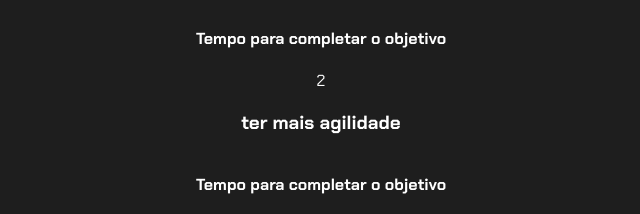
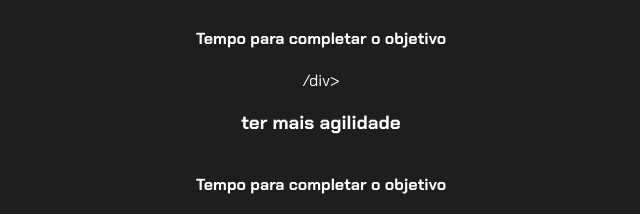
Before and after one commit to nathalyabarbosa/site-criativo-alura, a plain HTML site: page index.html in a window 1280 px wide. Shown: the part 425-639 px from the top of the page, 319-959 px from the left. Drawn offline with Linux system fonts and the light colour scheme.

Commit message:
44444444

```diff
--- a/index.html
+++ b/index.html
@@ -21,7 +21,7 @@
      <h4 class="aba-conteudo-titulo-secundario">Tempo para completar o objetivo</h4>
 
       </div>
-      <div class="aba-conteudo">2</div>
+      <div class="aba-conteudo"></div>/div>
            <h3 class="aba-conteudo-titulo-principal">ter mais agilidade</h3>
            <h4 class="aba-conteudo-titulo-secundario">Tempo para completar o objetivo</h4>
   </div>
```
